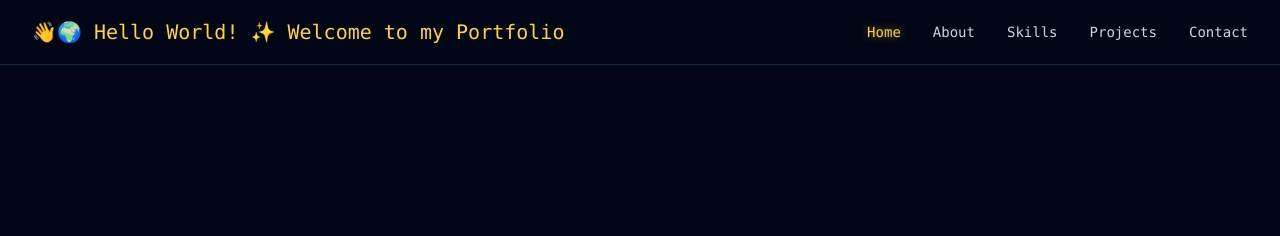
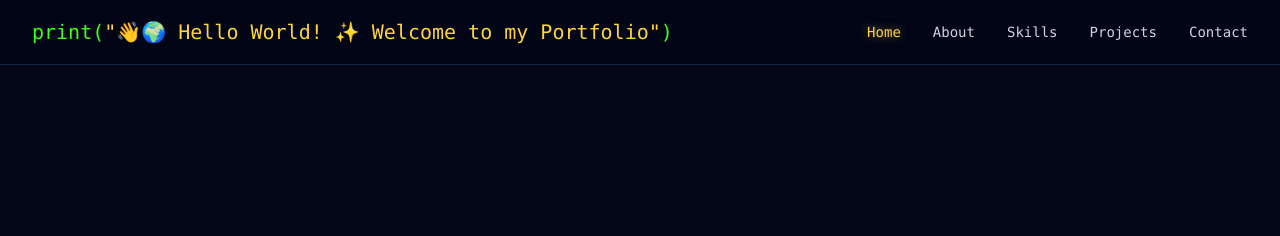
Before and after one commit to hritik-rai/hritik-rai, a plain HTML site: page index.html in a window 1280 px wide. Shown: the top 236 px of the page. Drawn offline with nearby package versions, Linux system fonts and the light colour scheme.

Commit message:
add print theme

```diff
--- a/index.html
+++ b/index.html
@@ -59,7 +59,7 @@
         <div class="max-w-7xl mx-auto px-4 sm:px-6 lg:px-8">
             <div class="flex justify-between h-16">
                 <div class="flex items-center">
-                    <span class="text-xl font-mono text-python-yellow">👋🌍 Hello World! ✨ Welcome to my Portfolio</span>
+                    <span class="text-xl font-mono"><span class="text-neon-green">print(</span><span class="text-python-yellow">"👋🌍 Hello World! ✨ Welcome to my Portfolio"</span><span class="text-neon-green">)</span></span>
                 </div>
 
                 <div class="hidden md:flex items-center space-x-8">
```
